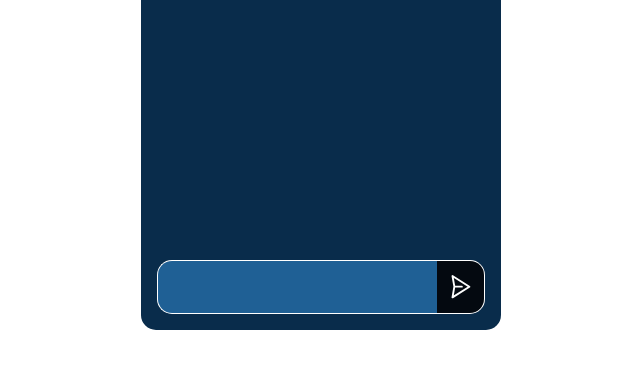
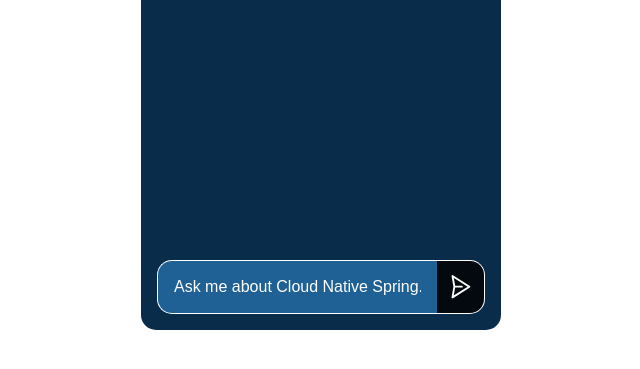
Before and after one commit to shantdashjian/cloud-native-spring-expert-client, a website built with Vite: page index.html in a window 1280 px wide. Shown: the part 333-702 px from the top of the page, without its empty margins (319-959 px from the left). Built offline with nearby package versions, Linux system fonts and the light colour scheme.

Commit message:
Add input placeholder and format CSS code

```diff
--- a/index.css
+++ b/index.css
@@ -21,7 +21,7 @@ html,
 body {
   margin: 0;
   padding: 0;
-  font-family: 'Poppins';
+  font-family: "Poppins";
 }
 
 main {
@@ -45,7 +45,7 @@ main {
   display: flex;
   flex-direction: column;
   align-items: center;
-  gap: .6em;
+  gap: 0.6em;
 }
 
 .logo {
@@ -121,6 +121,10 @@ input[type="text"] {
   font-size: inherit;
 }
 
+::placeholder {
+  color: var(--light-text);
+}
+
 button {
   border-left: 0;
   border-top-left-radius: 0;
@@ -136,7 +140,7 @@ button {
 /* text */
 .sub-heading {
   color: var(--sub-heading-color);
-  font-family: 'Roboto', sans-serif;
+  font-family: "Roboto", sans-serif;
   font-size: 1.5rem;
   text-transform: uppercase;
   margin: 0;
--- a/index.html
+++ b/index.html
@@ -19,7 +19,7 @@
             <div class="expert-conversation-container" id="expert-conversation-container">
             </div>
             <form id="form" class="expert-input-container">
-                <input name="user-input" type="text" id="user-input" autocomplete="off" required>
+                <input name="user-input" type="text" id="user-input" autocomplete="off" placeholder="Ask me about Cloud Native Spring." required>
                 <button id="submit-btn" class="submit-btn">
                     <img src="images/send.svg" class="send-btn-icon">
                 </button>
```
